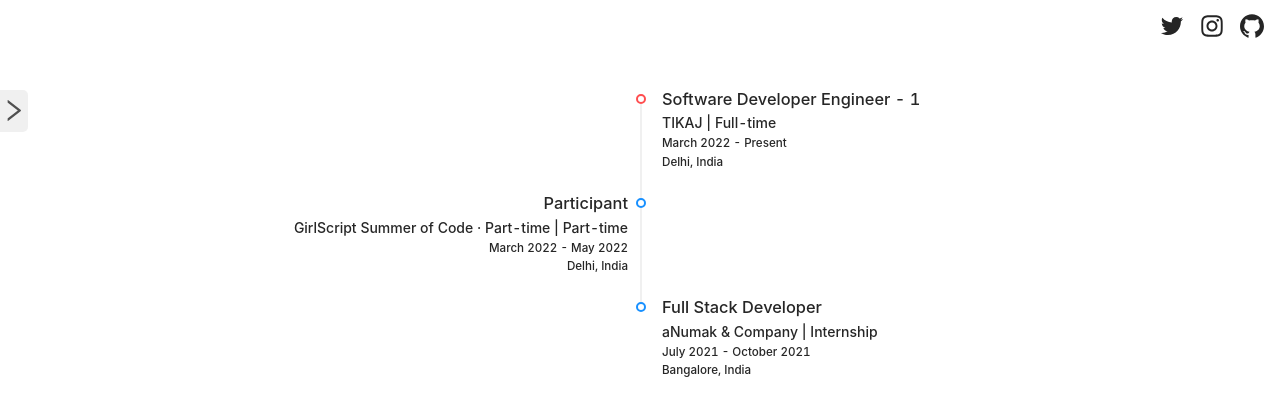
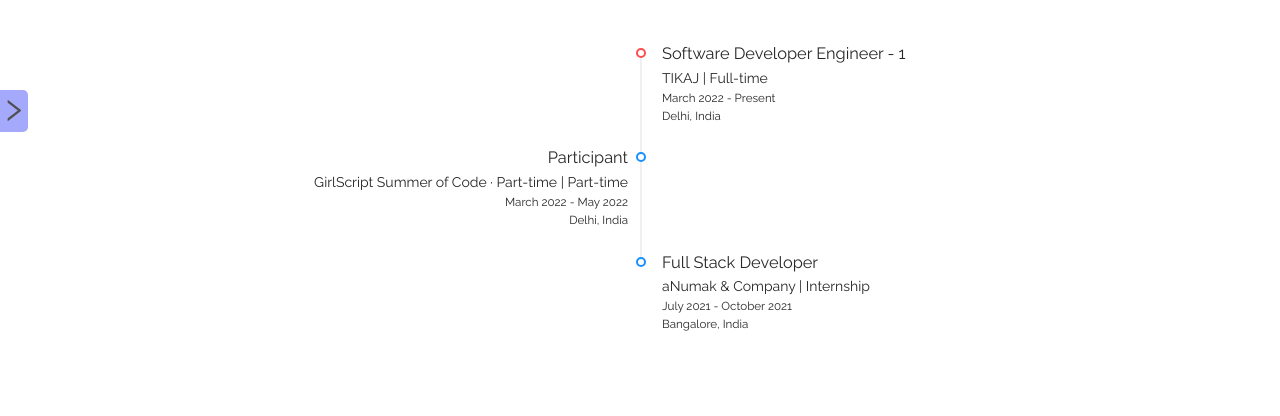
Before and after one commit to thefstalphabet/portfolio-v3, a React (Create React App) app: page /experience in a window 1280 px wide. Shown: the top 416 px of the page. Built offline with nearby package versions, Linux system fonts and the light colour scheme.

Commit message:
update: home page layout

```diff
--- /dev/null
+++ b/src/Animations/Background/Background.tsx
@@ -0,0 +1,24 @@
+import * as Styles from "./BackgroundStyles";
+
+function Background() {
+  return (
+    <Styles.Container>
+      <div className="area">
+        <ul className="circles">
+          <li></li>
+          <li></li>
+          <li></li>
+          <li></li>
+          <li></li>
+          <li></li>
+          <li></li>
+          <li></li>
+          <li></li>
+          <li></li>
+        </ul>
+      </div>
+    </Styles.Container>
+  );
+}
+
+export default Background;
--- /dev/null
+++ b/src/Animations/Background/BackgroundStyles.ts
@@ -0,0 +1,109 @@
+import styled from 'styled-components'
+
+export const Container = styled.div`
+    .area{
+        background: #4e54c8;
+        background: -webkit-linear-gradient(to left, #8f94fb, #4e54c8);
+        width: 100%;
+        height:100vh;
+        position: absolute;
+        z-index: -99999999;
+    }
+    .circles{
+        position: absolute;
+        top: 0;
+        left: 0;
+        width: 100%;
+        height: 100%;
+        overflow: hidden;
+    }
+    .circles li{
+        position: absolute;
+        display: block;
+        list-style: none;
+        width: 20px;
+        height: 20px;
+        background: rgba(255, 255, 255, 0.2);
+        animation: animate 25s linear infinite;
+        bottom: -150px;
+
+    }
+    .circles li:nth-child(1){
+        left: 25%;
+        width: 80px;
+        height: 80px;
+        animation-delay: 0s;
+    }
+    .circles li:nth-child(2){
+        left: 10%;
+        width: 20px;
+        height: 20px;
+        animation-delay: 2s;
+        animation-duration: 12s;
+    }
+    .circles li:nth-child(3){
+        left: 70%;
+        width: 20px;
+        height: 20px;
+        animation-delay: 4s;
+    }
+    .circles li:nth-child(4){
+        left: 40%;
+        width: 60px;
+        height: 60px;
+        animation-delay: 0s;
+        animation-duration: 18s;
+    }
+    .circles li:nth-child(5){
+        left: 65%;
+        width: 20px;
+        height: 20px;
+        animation-delay: 0s;
+    }
+    .circles li:nth-child(6){
+        left: 75%;
+        width: 110px;
+        height: 110px;
+        animation-delay: 3s;
+    }
+    .circles li:nth-child(7){
+        left: 35%;
+        width: 150px;
+        height: 150px;
+        animation-delay: 7s;
+    }
+    .circles li:nth-child(8){
+        left: 50%;
+        width: 25px;
+        height: 25px;
+        animation-delay: 15s;
+        animation-duration: 45s;
+    }
+    .circles li:nth-child(9){
+        left: 20%;
+        width: 15px;
+        height: 15px;
+        animation-delay: 2s;
+        animation-duration: 35s;
+    }
+    .circles li:nth-child(10){
+        left: 85%;
+        width: 150px;
+        height: 150px;
+        animation-delay: 0s;
+        animation-duration: 11s;
+    }
+    @keyframes animate {
+        0%{
+            transform: translateY(0) rotate(0deg);
+            opacity: 1;
+            border-radius: 0;
+        }
+        100%{
+            transform: translateY(-1000px) rotate(720deg);
+            opacity: 0;
+            border-radius: 50%;
+        }
+
+    }
+`;
--- /dev/null
+++ b/src/Animations/index.ts
@@ -0,0 +1,3 @@
+import Background from './Background/Background';
+
+export { Background }
--- a/src/Components/Header/Header.tsx
+++ /dev/null
@@ -1,44 +0,0 @@
-import {
-  GithubOutlined,
-  InstagramOutlined,
-  TwitterOutlined,
-  MenuOutlined,
-} from "@ant-design/icons";
-import * as Styles from "./HeaderStyles";
-
-const iconData = [
-  {
-    icon: <TwitterOutlined />,
-    url: "https://twitter.com/thefstalphabet",
-  },
-  {
-    icon: <InstagramOutlined />,
-    url: "https://instagram.com/akash.code",
-  },
-  {
-    icon: <GithubOutlined />,
-    url: "http://github.com/thefstalphabet",
-  },
-];
-
-function Header() {
-  return (
-    <Styles.Container>
-      <Styles.SocialIcons>
-        {iconData.map((item, idx) => (
-          <a
-            key={idx}
-            href={item.url}
-            className="icon"
-            target="_blank"
-            rel="noreferrer"
-          >
-            {item.icon}
-          </a>
-        ))}
-      </Styles.SocialIcons>
-    </Styles.Container>
-  );
-}
-
-export default Header;
--- a/src/Components/Header/HeaderStyles.ts
+++ /dev/null
@@ -1,16 +0,0 @@
-import styled from 'styled-components'
-
-export const Container = styled.div`
-    display: flex;
-    justify-content: end;
-    padding: 0.5rem 1rem 0 1rem;
-`;
-export const SocialIcons = styled.div`
-    display: flex;
-    gap: 1rem;
-    font-size: 1.5rem;
-    .icon{
-        cursor: pointer;
-        color: var(--black);
-    }
-`;
--- a/src/Components/MenuBar/MenuBarStyles.ts
+++ b/src/Components/MenuBar/MenuBarStyles.ts
@@ -11,7 +11,7 @@
     background-color: #ffffff;
     .toggleIcon{
         padding: 0.1rem;
-        background-color: var(--light-gray);
+        background-color: var(--sec-light-color);
         font-size: 25px;
         position: absolute;
         top: 90px;
--- a/src/Components/index.ts
+++ b/src/Components/index.ts
@@ -1,4 +1,3 @@
 import MenuBar from './MenuBar/MenuBar'
-import Header from './Header/Header'
 
-export { MenuBar, Header }
+export { MenuBar }
--- /dev/null
+++ b/src/Configs/SocialIconsData.tsx
@@ -0,0 +1,22 @@
+import {
+  GithubOutlined,
+  InstagramOutlined,
+  TwitterOutlined,
+} from "@ant-design/icons";
+
+const socialIconsData = [
+    {
+      icon: <TwitterOutlined />,
+      url: "https://twitter.com/thefstalphabet",
+    },
+    {
+      icon: <InstagramOutlined />,
+      url: "https://instagram.com/akash.code",
+    },
+    {
+      icon: <GithubOutlined />,
+      url: "http://github.com/thefstalphabet",
+    },
+  ];
+
+  export default socialIconsData
--- a/src/Routes/Home/Home.tsx
+++ b/src/Routes/Home/Home.tsx
@@ -1,20 +1,29 @@
+import { Background } from "../../Animations";
+import * as Styles from "./HomeStyles";
+import socialIconsData from "../../Configs/SocialIconsData";
 import { Button } from "antd";
-import * as Styles from "./HomeStyles";
 
 function Home() {
   return (
     <Styles.Container>
-      <Styles.Body>
-        <div className="sortInfo">
-          <h1>Hey There, I'm Akash</h1>
-          <h3>A Software Engineer, that Turns Coffee into Code</h3>
-          <div className="sortInfoBtns">
-            <Button type="primary">Know About</Button>
-            <Button>Lets Talk</Button>
-          </div>
-        </div>
-        <img src="Assets/Akash.png" alt="Akash" className="akashImg" />
-      </Styles.Body>
+      <Background />
+      <Styles.SocialIcons>
+        {socialIconsData.map((item, idx) => (
+          <a
+            key={idx}
+            href={item.url}
+            className="icon"
+            target="_blank"
+            rel="noreferrer"
+          >
+            {item.icon}
+          </a>
+        ))}
+      </Styles.SocialIcons>
+      <Styles.SortInfo>
+        <h1>Hello, I'm <span>Akash Patel</span>.<br/>I'm a full-stack web developer.</h1>
+        <Button type="primary">Know More</Button>
+      </Styles.SortInfo>
     </Styles.Container>
   );
 }
--- a/src/Routes/Home/HomeStyles.ts
+++ b/src/Routes/Home/HomeStyles.ts
@@ -1,35 +1,38 @@
 import styled from 'styled-components'
 
 export const Container = styled.div``;
-export const Body = styled.div`
+export const SocialIcons = styled.div`
+    display: flex;
+    gap: 1rem;
+    font-size: 1.5rem;
+    justify-content: end;
+    padding: 10px 1rem;
+    position: relative;
+    .icon{
+        cursor: pointer;
+        color: var(--white);
+        font-size: 25px;
+    }
+`;
+export const SortInfo = styled.div`
     display: grid;
-    grid-template-columns: 1fr 1fr;
+    justify-content: center;
     align-items: center;
-    justify-items: center;
-    gap: 0.5rem;
-    .akashImg{
-        width: 22rem;
-    }
-    .sortInfo{
-        h1{
-            font-size: 4rem;
+    /* height: 70vh; */
+    padding: 0 1rem;
+    text-align: center;
+    h1{
+        font-size: 2.7rem;
+        color: var(--white);
+        font-weight: bold;
+        line-height: 1.2;
+        span{
+            color:  var(--pri-color);
         }
-        .sortInfoBtns{
-            margin-top: 1rem;
-            display: flex;
-            gap: 1rem;
-        }
-        padding: 0 5rem;
     }
     @media only screen and (max-width: 600px) {
-        grid-template-columns: 1fr;
-        .akashImg{
-            width: 19rem;
-        }
-        .sortInfo{
         h1{
-            font-size: 24px;
+            font-size: 1.8rem;
         }
     }
-    }
 `;
--- a/src/Routes/Layout/Layout.tsx
+++ b/src/Routes/Layout/Layout.tsx
@@ -1,12 +1,11 @@
 import { Outlet } from "react-router-dom";
-import { Header, MenuBar } from "../../Components";
+import { MenuBar } from "../../Components";
 import * as Styles from "./LayoutStyles";
 
 function Layout() {
   return (
     <Styles.Container>
       <MenuBar />
-      <Header />
       <Outlet />
     </Styles.Container>
   );
--- a/src/index.css
+++ b/src/index.css
@@ -1,15 +1,18 @@
+@import url('https://fonts.googleapis.com/css2?family=Raleway&display=swap');
 * {
   padding: 0;
   margin: 0;
   box-sizing: border-box;
+  font-family: "Raleway", sans-serif;
 }
 body {
-  font-family: system-ui, -apple-system, BlinkMacSystemFont, "Segoe UI", Roboto,
-    Oxygen, Ubuntu, Cantarell, "Open Sans", "Helvetica Neue", sans-serif;
   --black: #252525;
   --white: #ffffff;
   --light-gray: #ededed;
   --gray: #adadad;
+  --pri-color: yellow;
+  --sec-color: #4E54C8;
+  --sec-light-color: #8f94fb;
   color: var(--black);
 }
 
```
